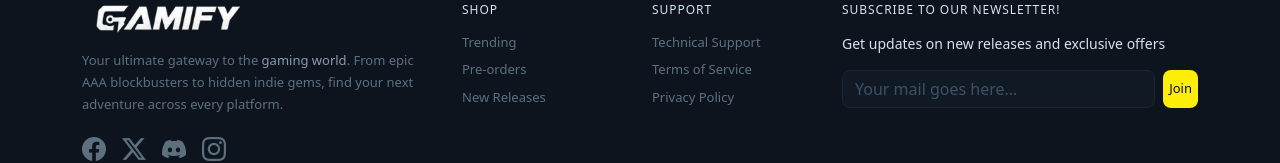
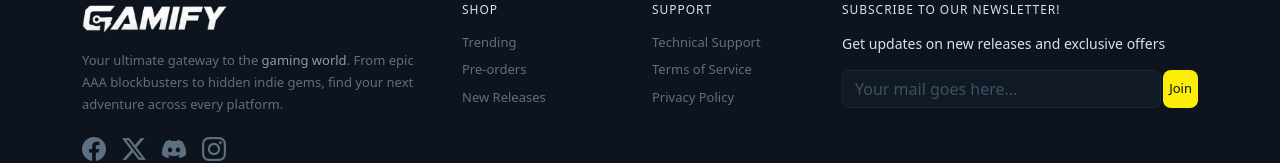
Before and after one commit to christian-matarazzo/gamify, a React app in the folder frontend/: page /search in a window 1280 px wide. Shown: the part 661-824 px from the top of the page. Built offline with nearby package versions, Linux system fonts and the light colour scheme; no server answers; the HTML template or start-up script is replaced by a standard one.

Commit message:
logo resizing + appfooter button bugfix

```diff
--- a/frontend/src/styles/AppFooter.css
+++ b/frontend/src/styles/AppFooter.css
@@ -48,7 +48,7 @@
 
 .gamify-newsletter-group {
   display: flex;
-  gap: 8px;
+  gap: 2px;
 }
 
 .gamify-newsletter-group .form-control {
@@ -56,7 +56,6 @@
   background: var(--bg-3) !important;
   border-color: var(--bg-4) !important;
   color: #d6e3f0 !important;
-  border-radius: 8px !important;
 }
 
 .gamify-newsletter-group .form-control::placeholder {
```
Also changed, not shown: frontend/public/img/gamify-logo-bw.png, frontend/public/img/gamify-logo-main.png.
